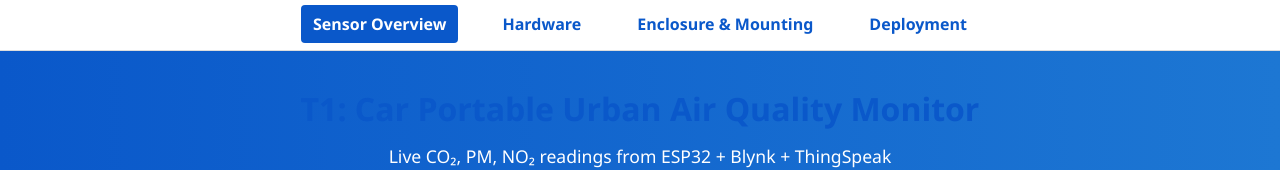
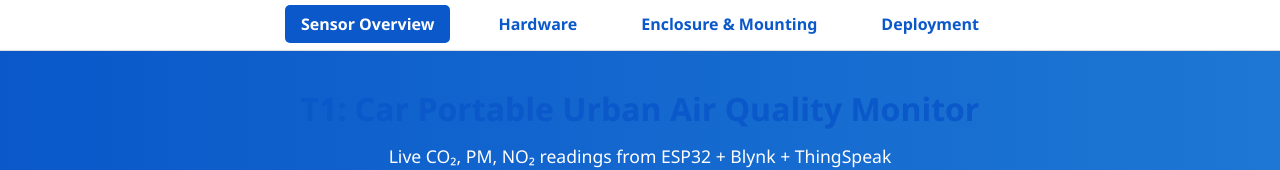
Before and after one commit to loldwyer/Car-Mounted-Air-Quality-Monitoring-System, a plain HTML site: page index.html in a window 1280 px wide. Shown: the top 170 px of the page. Drawn offline with Linux system fonts and the light colour scheme; no server answers.

Commit message:
Update style.css

```diff
--- a/style.css
+++ b/style.css
@@ -31,11 +31,13 @@ section {
 .topnav ul {
   display: flex;
   justify-content: center;
-  list-style: none;
+  align-items: center;
   margin: 0;
   padding: 0.75rem 0;
+  list-style: none; /* Fixes bullet points */
   background-color: #ffffff;
 }
+
 
 .topnav ul li {
   margin: 0 1rem;
@@ -46,16 +48,17 @@ section {
   color: #0a58ca;
   font-weight: 600;
   font-size: 1rem;
-  padding: 0.5rem 0.75rem;
-  border-radius: 4px;
-  transition: background-color 0.2s;
+  padding: 0.5rem 1rem;
+  border-radius: 5px;
+  transition: background-color 0.3s, color 0.3s;
 }
 
 .topnav a:hover,
 .topnav a.active {
   background-color: #0a58ca;
-  color: white;
+  color: #fff;
 }
+
 
 /* ====== HEADER ====== */
 header {
```
